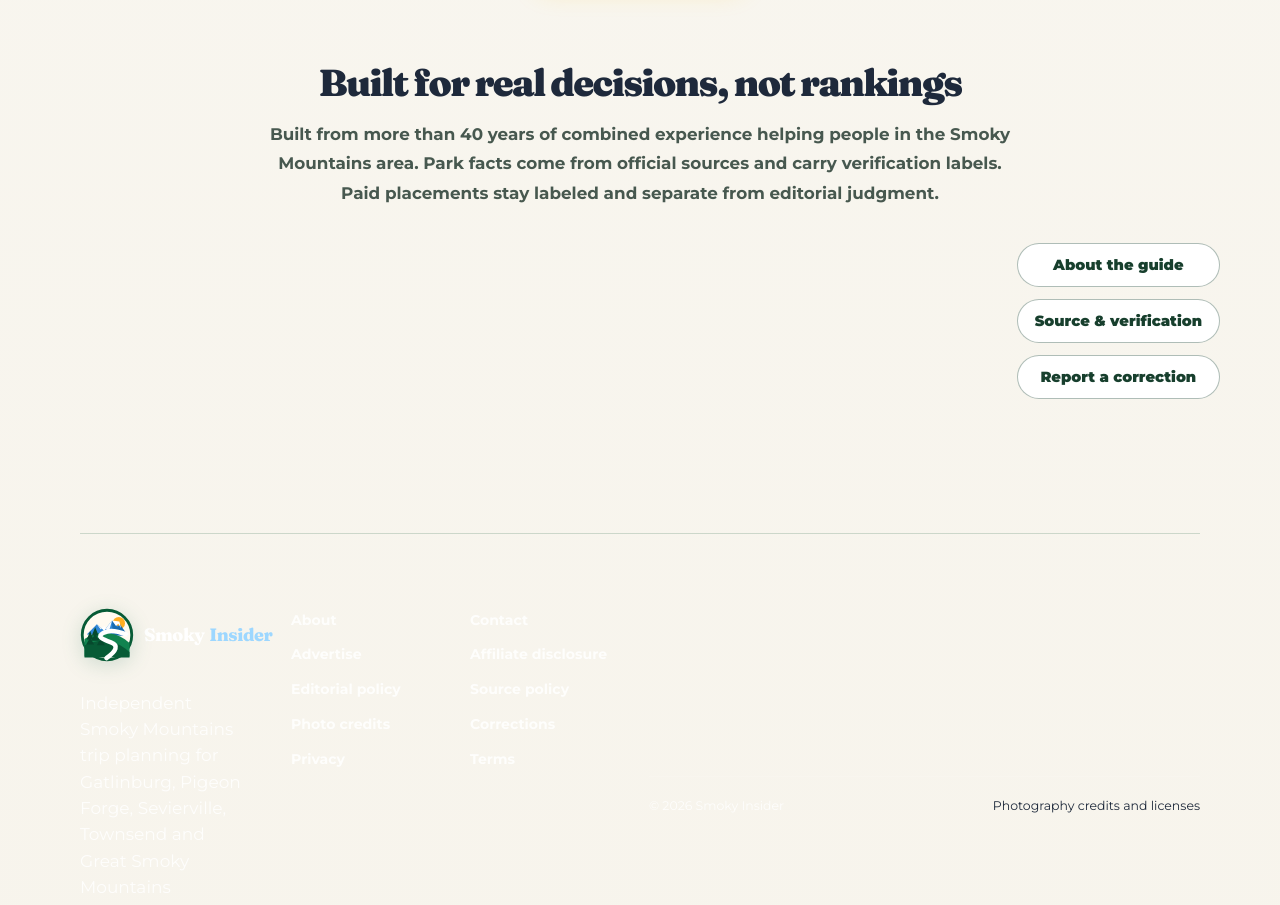
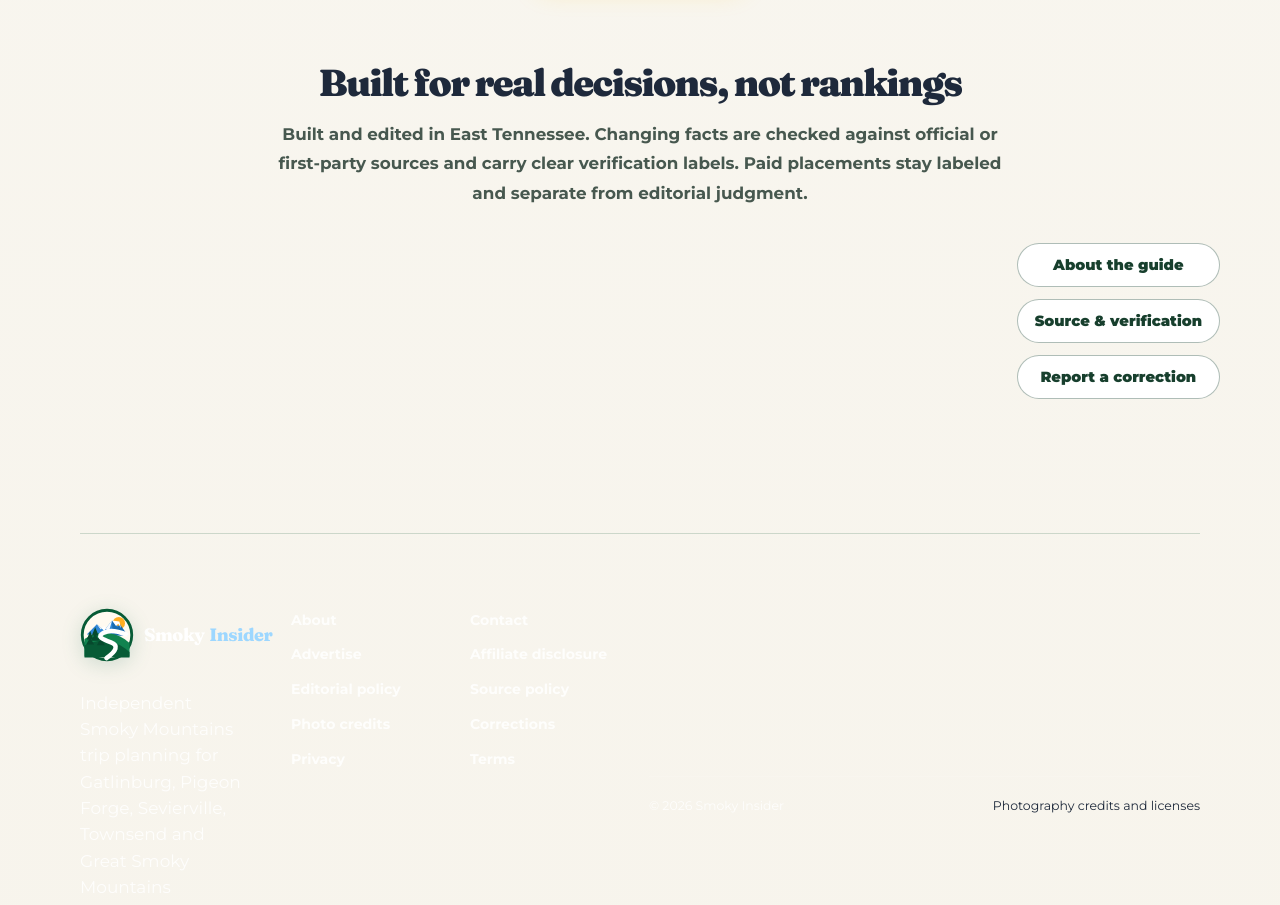
Before and after one commit to masondtorres/smokies-insider-guide, a Next.js app: page / in a window 1280 px wide. Shown: the part 3560-4465 px from the top of the page. Built offline with nearby package versions, Linux system fonts and the light colour scheme.

Commit message:
credibility: remove unsupported experience claim from homepage

```diff
--- a/src/app/page.tsx
+++ b/src/app/page.tsx
@@ -65,6 +65,7 @@ const footerLinks = [
   ["Terms", "/terms"],
   ["Editorial Policy", "/editorial-policy"],
   ["Source & Verification", "/source-and-verification-policy"],
+  ["Photo Credits", "/photo-credits"],
 ];
 
 export default function Home() {
@@ -157,8 +158,7 @@ export default function Home() {
           <p className="si-section-kicker">How this guide works</p>
           <h2 id="trust-heading">Built for real decisions, not rankings</h2>
           <p>
-            Built from more than 40 years of combined experience helping people in the Smoky Mountains area.
-            Park facts come from official sources and carry verification labels. Paid placements stay labeled and separate from editorial judgment.
+            Built and edited in East Tennessee. Changing facts are checked against official or first-party sources and carry clear verification labels. Paid placements stay labeled and separate from editorial judgment.
           </p>
         </div>
         <div className="si-editor-actions" style={{ marginTop: "1.25rem" }}>
```
